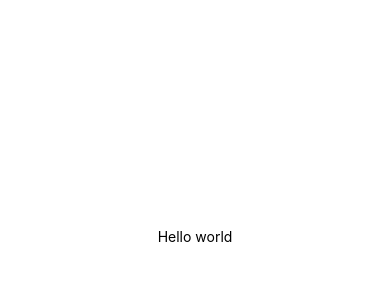
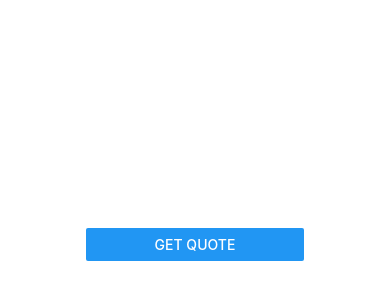
Before and after one commit to codeForMobile/quote-checker-fe, a React Native app: screen / in a window 390 px wide. Shown: the part 186-486 px from the top of the page. Built offline with nearby package versions, Linux system fonts and the light colour scheme.

Commit message:
setup apollo and view data on ui

```diff
--- a/App.tsx
+++ b/App.tsx
@@ -1,10 +1,23 @@
 import { StyleSheet, Text, View } from 'react-native';
+import {
+  ApolloClient,
+  InMemoryCache,
+  ApolloProvider
+} from '@apollo/client'
+import Dashboard from './screens/Dashboard';
+
+const client = new ApolloClient({
+  uri: 'http://localhost:4000/',
+  cache: new InMemoryCache()
+});
 
 export default function App() {
   return (
+    <ApolloProvider client={client}>
     <View style={styles.container}>
-      <Text>Hello world</Text>
+      <Dashboard/>
     </View>
+    </ApolloProvider>
   );
 }
 
--- a/package.json
+++ b/package.json
@@ -1,7 +1,9 @@
 {
   "dependencies": {
+    "@apollo/client": "^3.8.7",
     "@expo/webpack-config": "^19.0.0",
     "expo": "^49.0.3",
+    "graphql": "^16.8.1",
     "react": "18.2.0",
     "react-dom": "18.2.0",
     "react-native": "0.72.3",
--- /dev/null
+++ b/screens/Dashboard.tsx
@@ -0,0 +1,28 @@
+import { gql, useMutation } from '@apollo/client'
+import React, { useState } from 'react'
+import {Button, Text, TextInput, View} from 'react-native'
+
+const Dashboard: React.FC = () => {
+    const [symbol, setSymbol] = useState('')
+    const [getQuote, {data, loading, error}] = useMutation(gql`
+        mutation($symbol: String!){
+            quote(symbol: $symbol){
+                change
+                changePercent
+                companyName
+                peRatio
+                symbol
+                previousClose
+            }
+        }
+    `);
+    return (<View>
+                <TextInput value={symbol} onChangeText={setSymbol}/>
+                <Button onPress={() => getQuote({
+                    variables: {symbol}
+                })} title="Get Quote"/>
+                <Text>{JSON.stringify(error || data)}</Text>
+            </View>)
+}
+
+export default Dashboard
```
Also changed, not shown: 1 other file (tests, documents, lock files or other folders).
